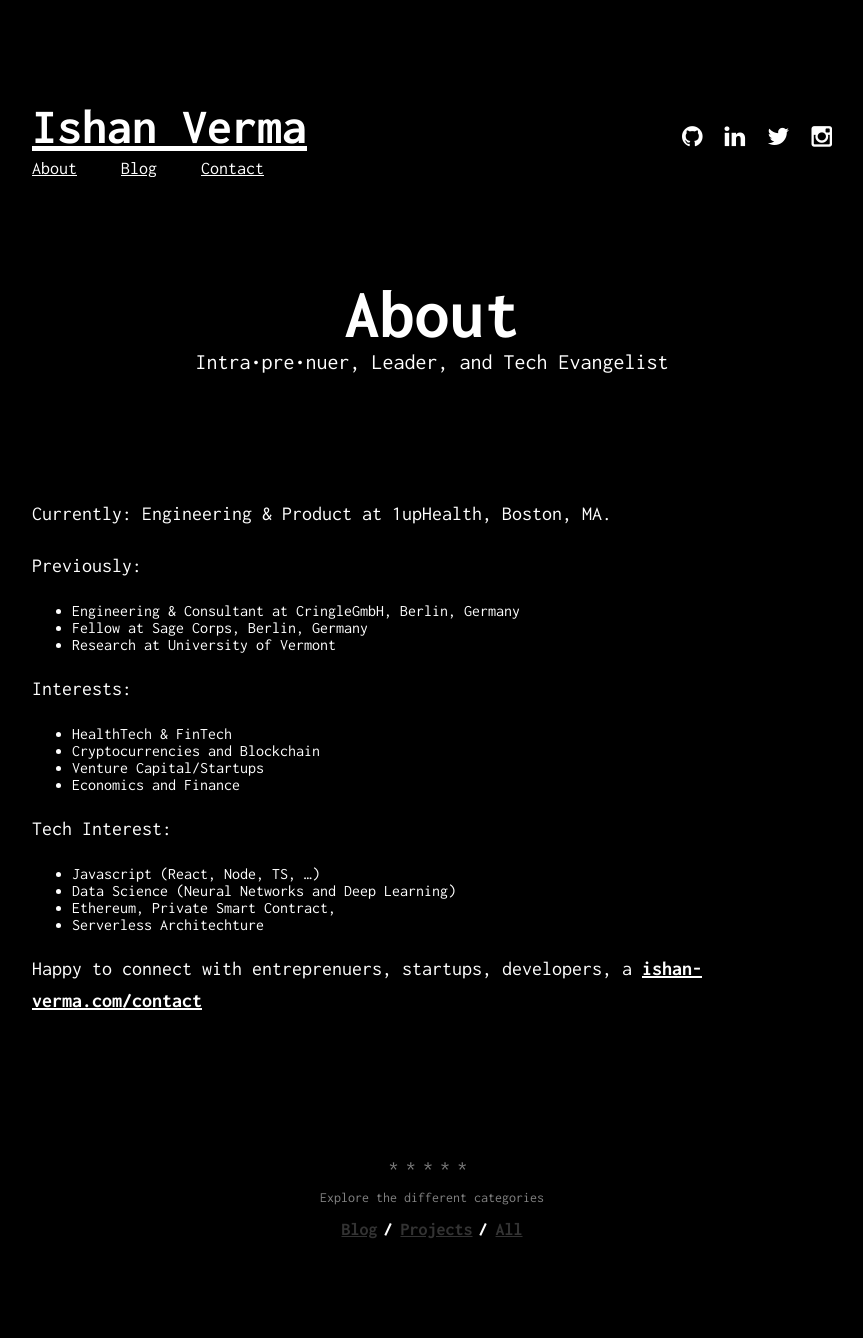
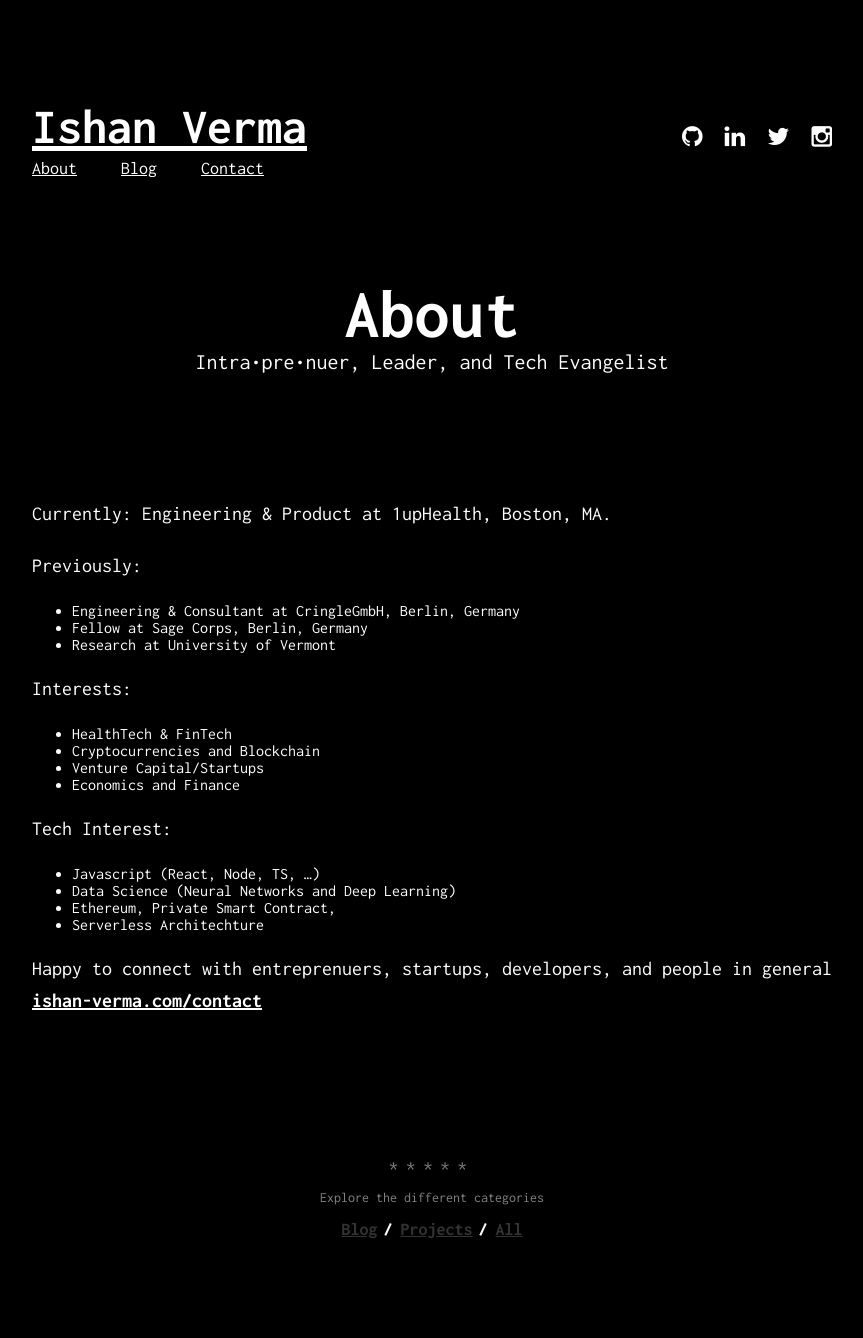
Before and after one commit to ishan-verma/ishan-verma.github.io, a Jekyll site: the page built from about.md, in a window 1280 px wide. Shown: the whole page, without its empty margins (208-1071 px from the left). Built offline with Jekyll 4.4.1, drawn with Linux system fonts in a browser that asks for light colours.

Commit message:
Update about.md

```diff
--- a/about.md
+++ b/about.md
@@ -27,4 +27,4 @@ Tech Interest:
 - Serverless Architechture
 
 
-Happy to connect with entreprenuers, startups, developers, a [ishan-verma.com/contact](https://ishan-verma.com/contact)
+Happy to connect with entreprenuers, startups, developers, and people in general [ishan-verma.com/contact](https://ishan-verma.com/contact)
```
